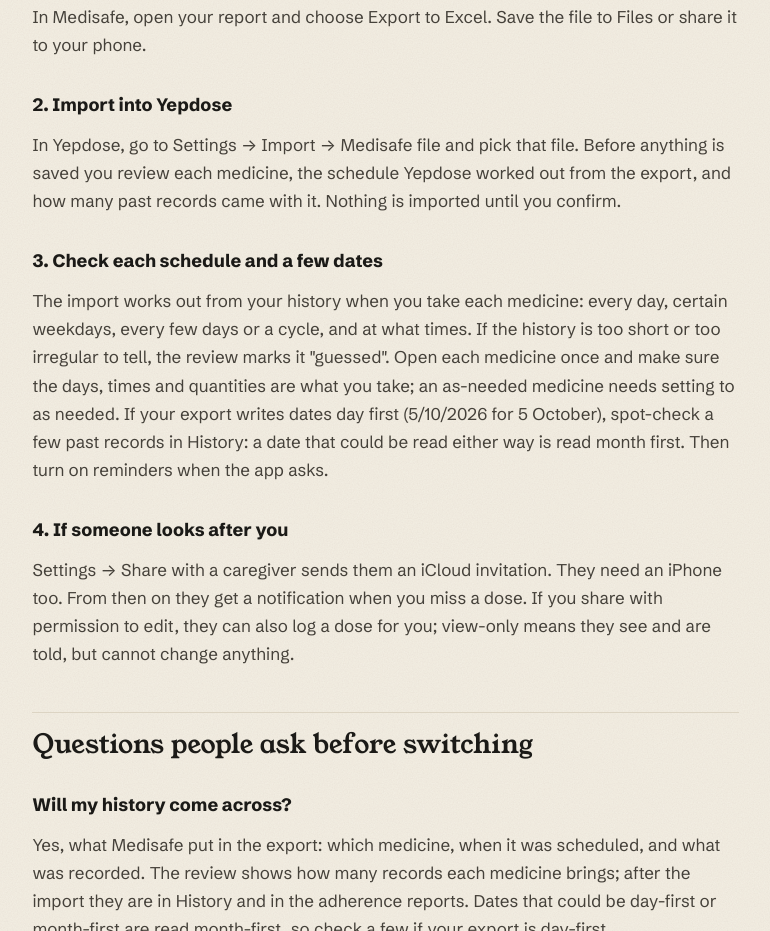
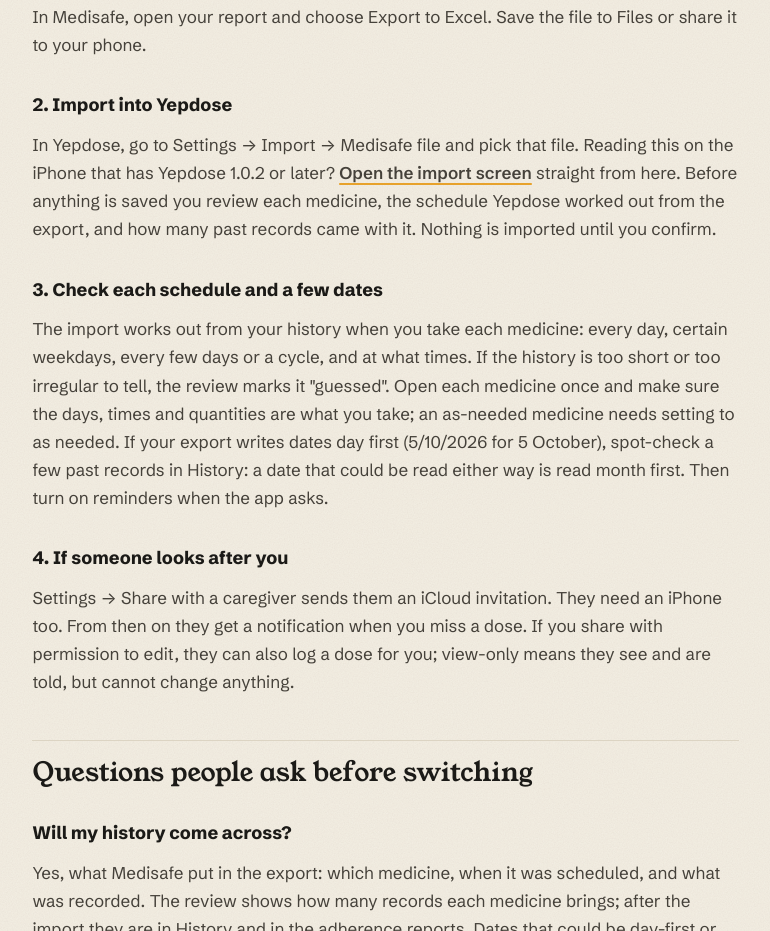
Before and after one commit to D3x1a8/yepdose-site, a plain HTML site: page compare.html in a window 1280 px wide. Shown: the part 2178-3109 px from the top of the page, without its empty margins (458-1228 px from the left). Drawn offline with Linux system fonts and the light colour scheme.

Commit message:
compare.html: yepdose://import link for 1.0.2

```diff
--- a/compare.html
+++ b/compare.html
@@ -95,7 +95,7 @@
 
 <h2>How to switch in five minutes</h2>
 <h3>1. Export from Medisafe</h3><p>In Medisafe, open your report and choose Export to Excel. Save the file to Files or share it to your phone.</p>
-<h3>2. Import into Yepdose</h3><p>In Yepdose, go to Settings → Import → Medisafe file and pick that file. Before anything is saved you review each medicine, the schedule Yepdose worked out from the export, and how many past records came with it. Nothing is imported until you confirm.</p>
+<h3>2. Import into Yepdose</h3><p>In Yepdose, go to Settings → Import → Medisafe file and pick that file. Reading this on the iPhone that has Yepdose 1.0.2 or later? <a class="tlink" href="yepdose://import">Open the import screen</a> straight from here. Before anything is saved you review each medicine, the schedule Yepdose worked out from the export, and how many past records came with it. Nothing is imported until you confirm.</p>
 <h3>3. Check each schedule and a few dates</h3><p>The import works out from your history when you take each medicine: every day, certain weekdays, every few days or a cycle, and at what times. If the history is too short or too irregular to tell, the review marks it "guessed". Open each medicine once and make sure the days, times and quantities are what you take; an as-needed medicine needs setting to as needed. If your export writes dates day first (5/10/2026 for 5 October), spot-check a few past records in History: a date that could be read either way is read month first. Then turn on reminders when the app asks.</p>
 <h3>4. If someone looks after you</h3><p>Settings → Share with a caregiver sends them an iCloud invitation. They need an iPhone too. From then on they get a notification when you miss a dose. If you share with permission to edit, they can also log a dose for you; view-only means they see and are told, but cannot change anything.</p>
 
```
